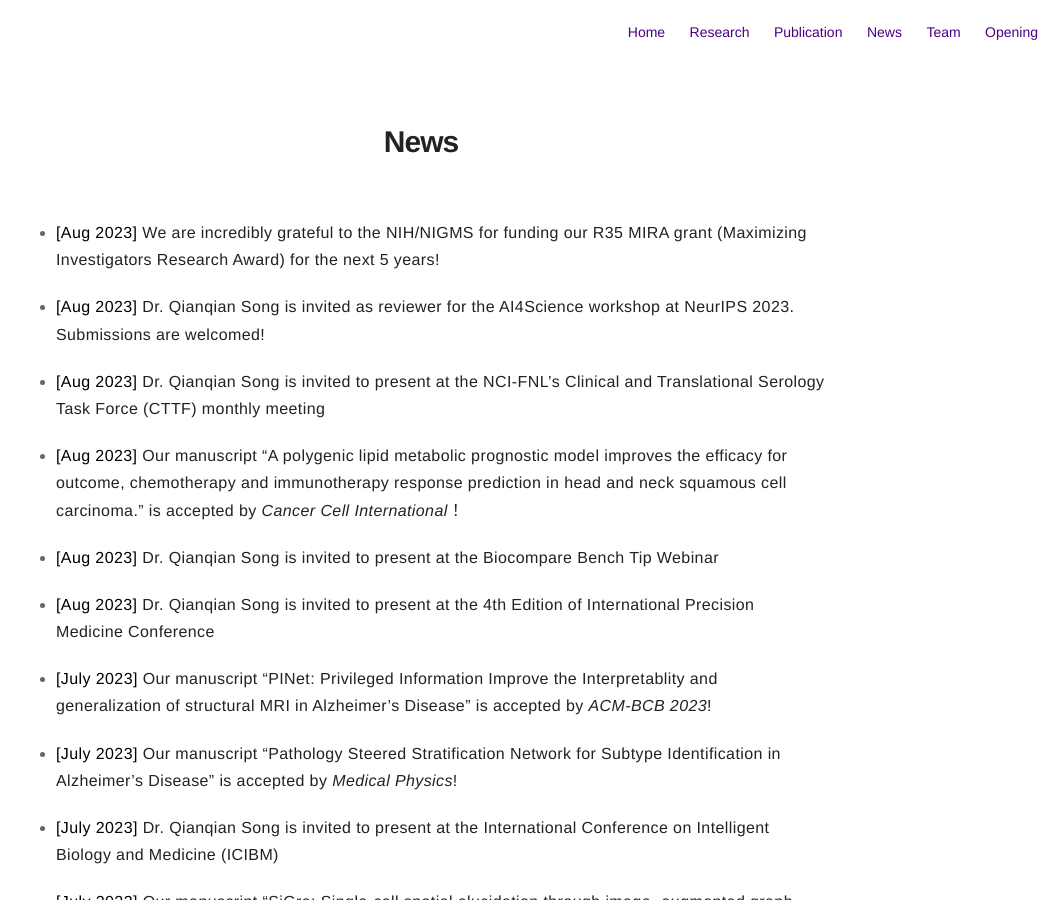
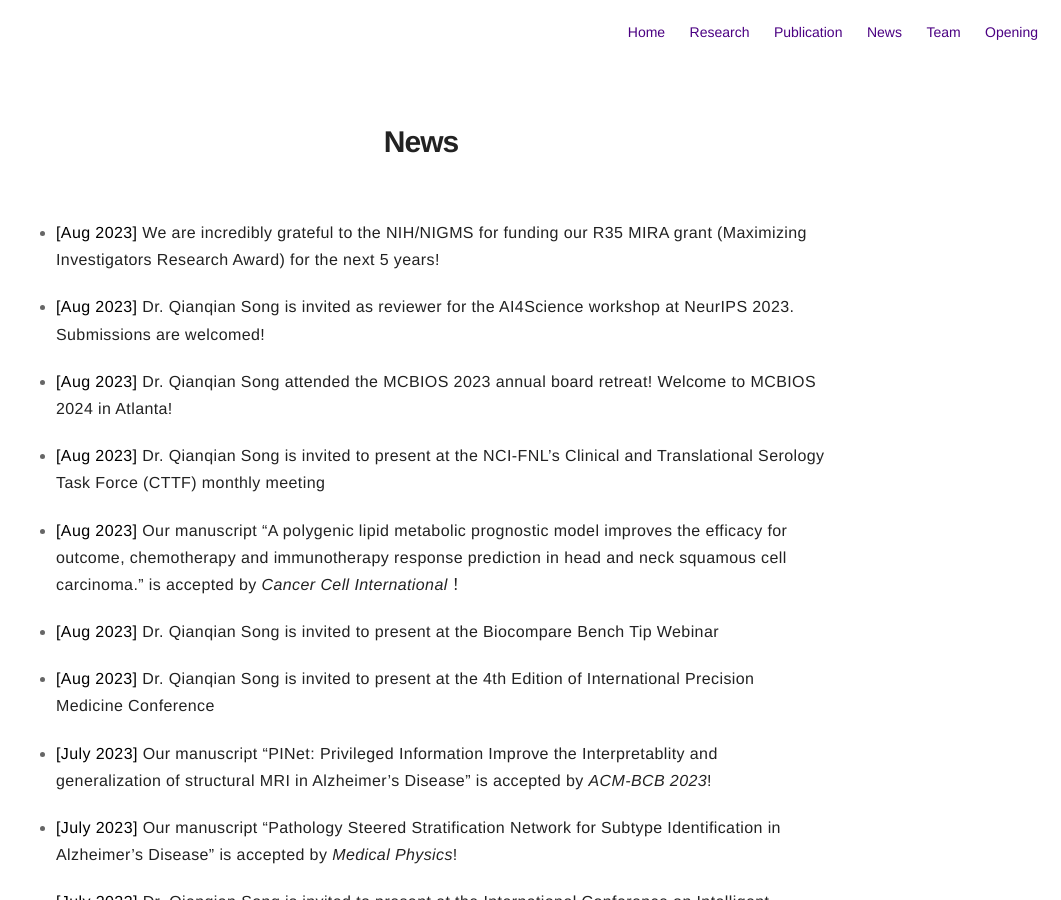
Before and after one commit to QSong-github/SongLab, a Jekyll site: the page built from pages/news.md, in a window 1280 px wide and 900 px high. Shown: the whole window, without its empty margins (219-1280 px from the left). Built offline with Jekyll 4.4.1, drawn with Linux system fonts in a browser that asks for light colours.

Commit message:
Update news.md

```diff
--- a/pages/news.md
+++ b/pages/news.md
@@ -7,6 +7,8 @@ layout: page
 * **[Aug 2023]** We are incredibly grateful to the NIH/NIGMS for funding our R35 MIRA grant (Maximizing Investigators Research Award) for the next 5 years!
 
 * **[Aug 2023]** Dr. Qianqian Song is invited as reviewer for the AI4Science workshop at NeurIPS 2023. Submissions are welcomed!
+
+* **[Aug 2023]** Dr. Qianqian Song attended the MCBIOS 2023 annual board retreat! Welcome to MCBIOS 2024 in Atlanta!
 
 * **[Aug 2023]** Dr. Qianqian Song is invited to present at the NCI-FNL’s Clinical and Translational Serology Task Force (CTTF) monthly meeting
 
```
